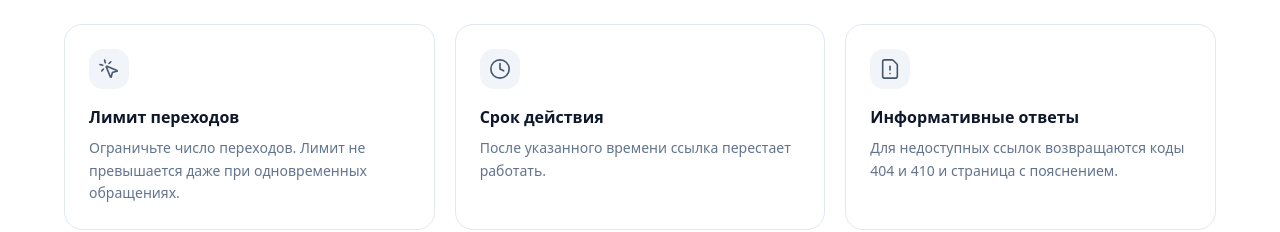
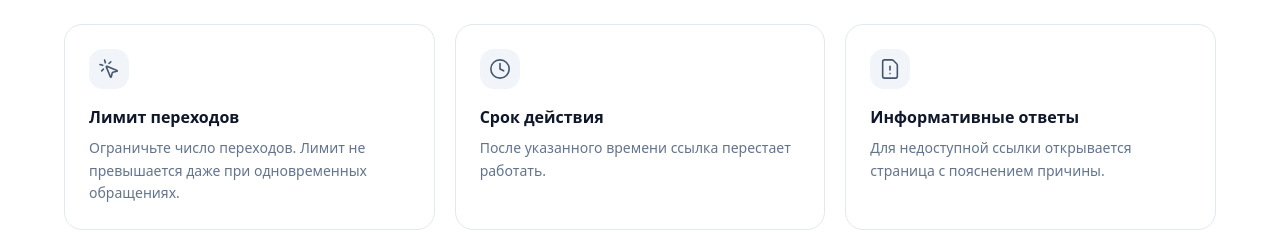
Before and after one commit to emilburganov/link-shortener-web, a React (Vite) app: page / in a window 1280 px wide. Shown: the part 1160-1392 px from the top of the page. Built offline with nearby package versions, Linux system fonts and the light colour scheme.

Commit message:
fix: remove status codes from the responses card

```diff
--- a/src/features/landing/FeatureGrid.tsx
+++ b/src/features/landing/FeatureGrid.tsx
@@ -24,7 +24,7 @@ const features = [
   {
     icon: FileWarningIcon,
     title: 'Информативные ответы',
-    description: 'Для недоступных ссылок возвращаются коды 404 и 410 и страница с пояснением.',
+    description: 'Для недоступной ссылки открывается страница с пояснением причины.',
   },
   {
     icon: HashIcon,
```
